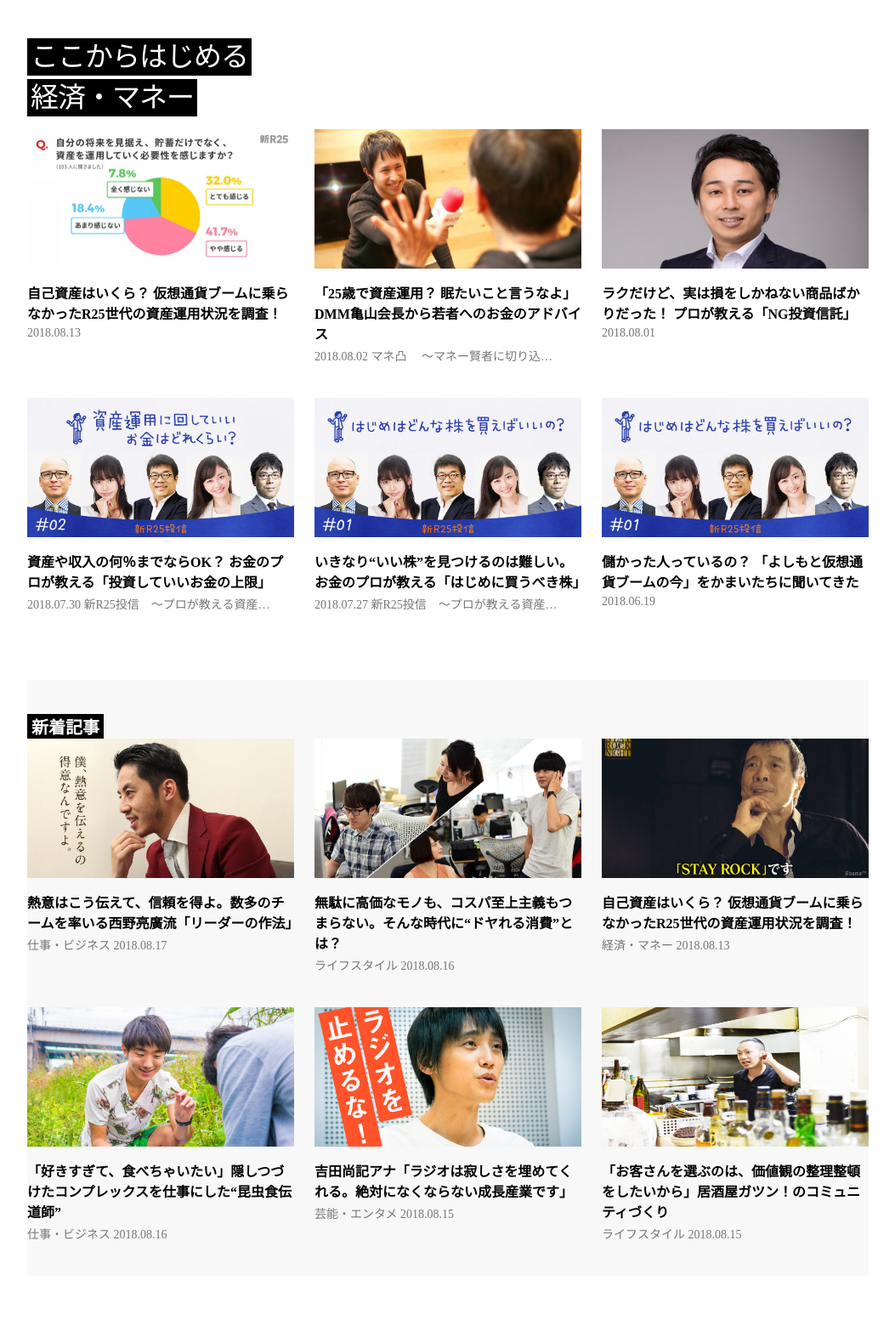
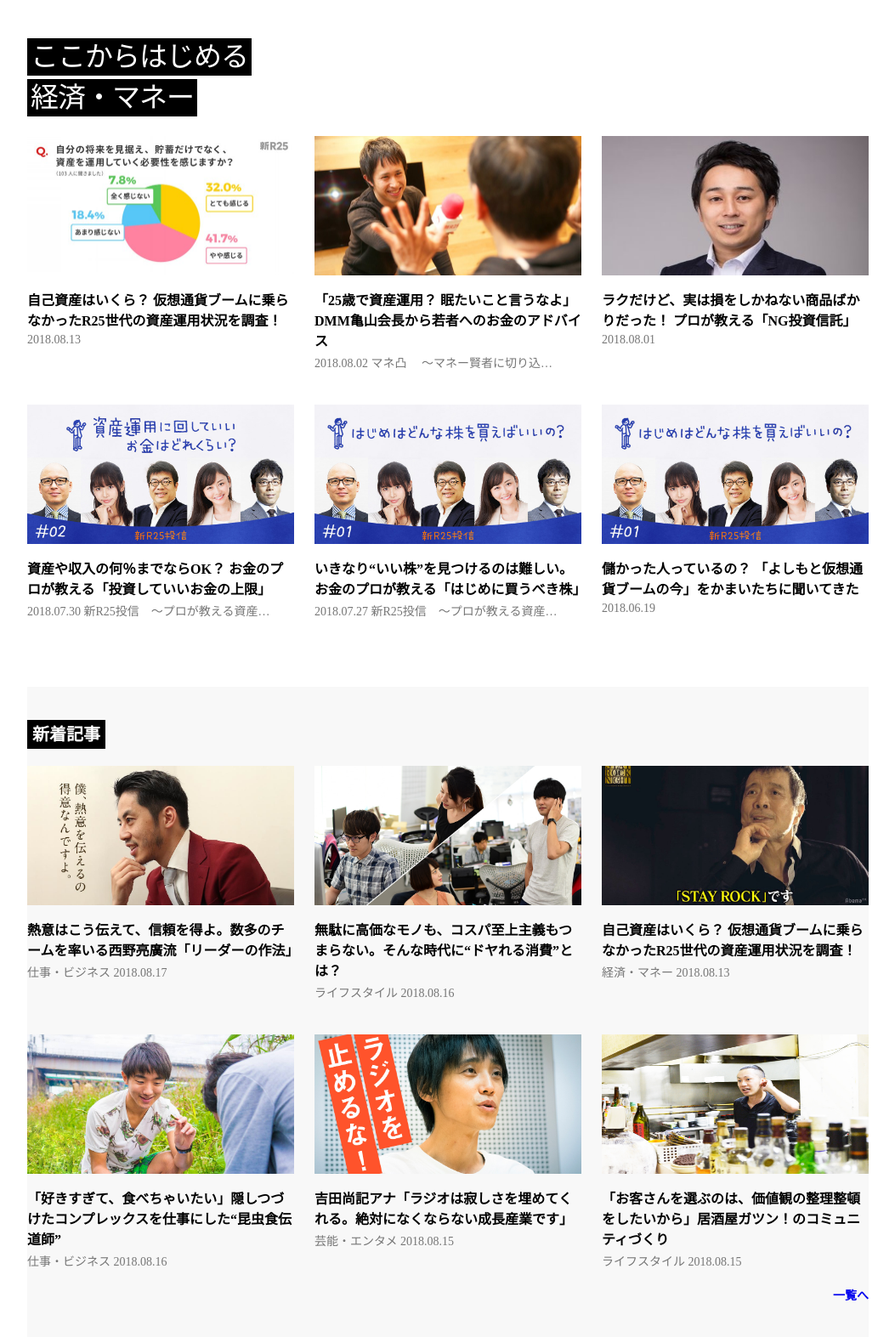
Before and after one commit to yutashimizu0612/R25, a PHP site: page /archive.html in a window 1280 px wide. Shown: the part 52-1625 px from the top of the page at 85% size, without its empty margins (113-1166 px from the left). Before the commit the page ends 1511 px from the top, so only its background shows below. Run offline with PHP 8.4, Linux system fonts and the light colour scheme.

Commit message:
カテゴリーページ_新着記事、一覧の追加とレイアウト修正

```diff
--- a/archive.html
+++ b/archive.html
@@ -194,6 +194,9 @@
               </div><!-- verticalArticle_headingWrapper -->
           </div><!-- verticalArticle -->
         </div><!-- verticalArticleList -->
+          <a href=#>
+            <p class="to_list">一覧へ</p>
+          </a>
       </div><!-- #categoryPage_latestArticleList_wrapper -->
     </div><!-- #categoryPage_contentWrapper -->
   </body>
--- a/css/archive.css
+++ b/css/archive.css
@@ -28,3 +28,9 @@
   padding-top:40px;
   padding-bottom:40px;
 }
+
+#categoryPage_latestArticleList_wrapper .to_list{
+  margin-top:20px;
+  margin-left:auto;
+  text-align-last:right;
+}
--- a/css/common.css
+++ b/css/common.css
@@ -5,6 +5,10 @@ html, body, div, span, iframe, h1, h2, h3, h4, h5, h6, p,a,blockquote, pre, img,
 
 a{
   text-decoration:none;
+}
+
+a:visited{
+  color:black;
 }
 
 ul{
@@ -128,7 +132,7 @@ ul{
   font-size:20px;
   background-color:black;
   color:#fff;
-  padding:5px;
+  padding:6px;
   font-weight:700;
 }
 
@@ -181,6 +185,7 @@ ul{
 .verticalArticleList{
   display:flex;
   flex-wrap:wrap;
+  margin-top:24px;
 }
 
 .verticalArticle{
```
